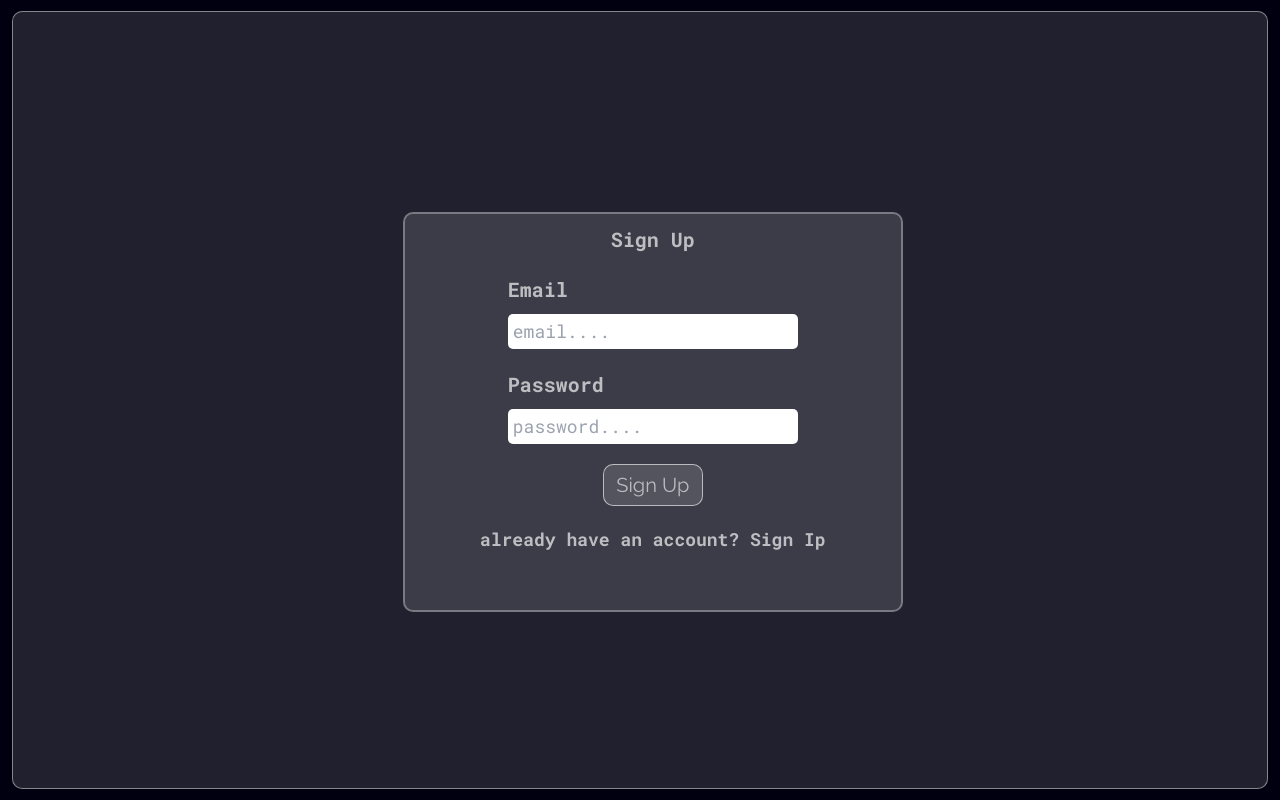
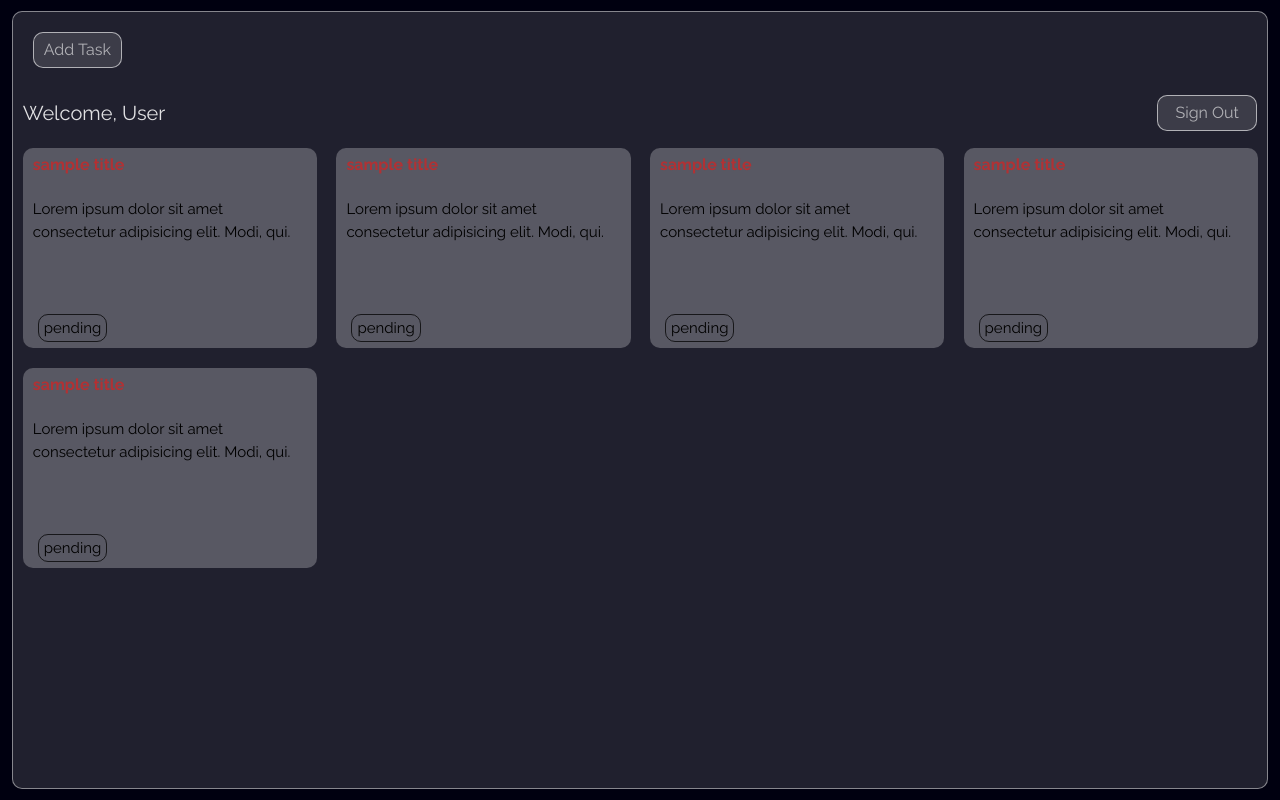
Before and after one commit to Fourthhy/appdev1-task-manager, a React (Vite) app: page /signup in a window 1280 px wide. Built offline with nearby package versions, Linux system fonts and the light colour scheme; no server answers; a web font is replaced by a local one.

Commit message:
Created Sign Out Component

```diff
--- a/src/components/NewTaskList.jsx
+++ b/src/components/NewTaskList.jsx
@@ -1,8 +1,8 @@
 import NewAddTask from "./NewAddTask";
 import SignIn from "./SignIn";
+import SignOut from "./SignOut";
 import SignUp from "./SignUp";
 import TaskItem from "./TaskItem";
-
 
 function NewTaskList() {
     return (
@@ -10,7 +10,23 @@ function NewTaskList() {
             <div className="h-screen w-screen bg-[#000010] flex justify-center items-center"> {/* MAIN CONTAINER */}
                 <div className="bg-[#ffffff20] rounded-[10px] border-[1px] border-[#ffffff75] ">
                     <div className="h-[97vh] w-[98vw] overflow-y-auto overflow-x-hidden ">
-                        <SignUp />
+                        <NewAddTask />
+                        <div className="flex justify-between items-center">
+                            <h3 className="text-[#ffffffdd] font-Raleway text-[20px] px-[10px] py-[10px]">
+                                Welcome, User
+                            </h3>
+                            <div className="mr-[10px]">
+                                <SignOut />
+                            </div>
+                        </div>
+
+                        <div className="grid grid-cols-4">
+                            <TaskItem title='sample title' desc='Lorem ipsum dolor sit amet consectetur adipisicing elit. Modi, qui.' status='pending'/>
+                            <TaskItem title='sample title' desc='Lorem ipsum dolor sit amet consectetur adipisicing elit. Modi, qui.' status='pending'/>
+                            <TaskItem title='sample title' desc='Lorem ipsum dolor sit amet consectetur adipisicing elit. Modi, qui.' status='pending'/>
+                            <TaskItem title='sample title' desc='Lorem ipsum dolor sit amet consectetur adipisicing elit. Modi, qui.' status='pending'/>
+                            <TaskItem title='sample title' desc='Lorem ipsum dolor sit amet consectetur adipisicing elit. Modi, qui.' status='pending'/>
+                        </div>
                     </div>
                 </div>
             </div>
--- /dev/null
+++ b/src/components/SignOut.jsx
@@ -0,0 +1,9 @@
+function SignOut() {
+    return (
+        <>
+            <button type="submit" className="border-[1.5px] border-[#ffffff99] py-[5px] px-[10px] rounded-[10px] font-Raleway text-[#ffffff99] bg-[#ffffff20] w-[100px]">Sign Out</button>
+        </>
+    )
+}
+
+export default SignOut
```
